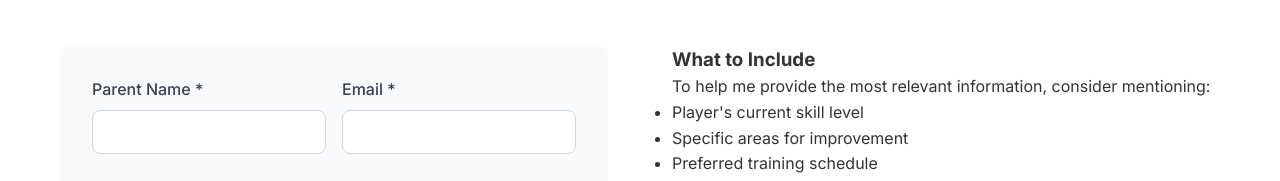
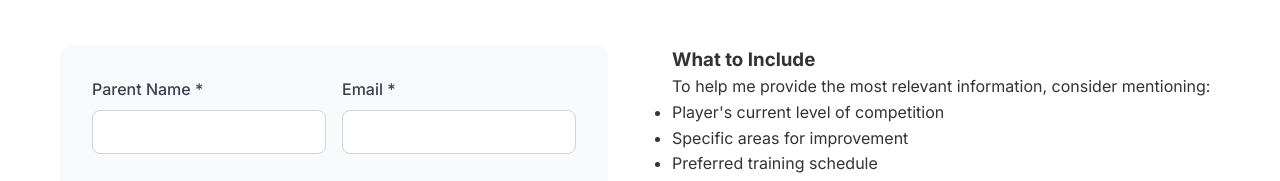
Before and after one commit to Procstar13/Coach-Zach-Website, a website: page contact.html in a window 1280 px wide. Shown: the part 1275-1456 px from the top of the page. Drawn offline with Linux system fonts and the light colour scheme.

Commit message:
Update contact.html with text modifications

```diff
--- a/contact.html
+++ b/contact.html
@@ -202,7 +202,7 @@
                         <h3>What to Include</h3>
                         <p>To help me provide the most relevant information, consider mentioning:</p>
                         <ul>
-                            <li>Player's current skill level</li>
+                            <li>Player's current level of competition</li>
                             <li>Specific areas for improvement</li>
                             <li>Preferred training schedule</li>
                             <li>Any special requirements</li>
```
